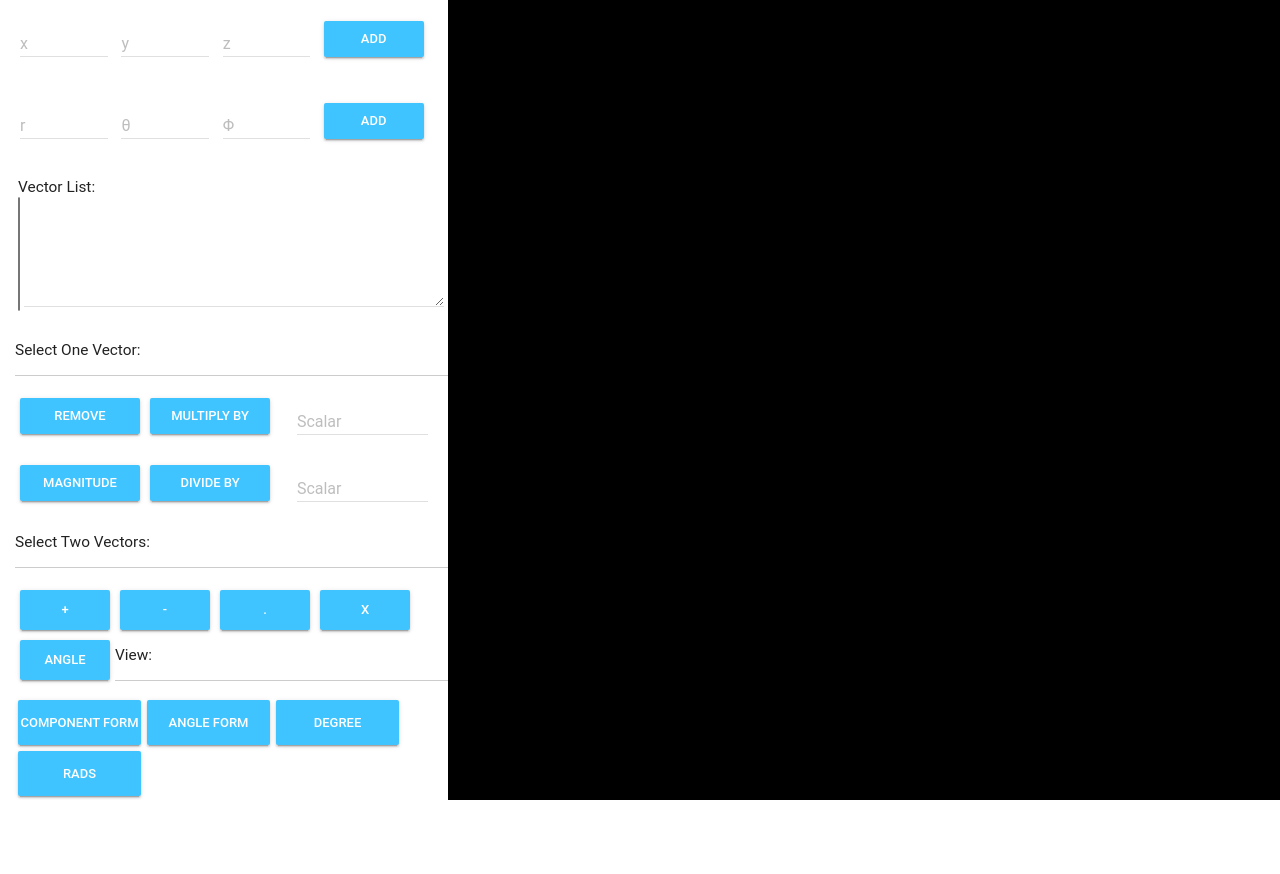
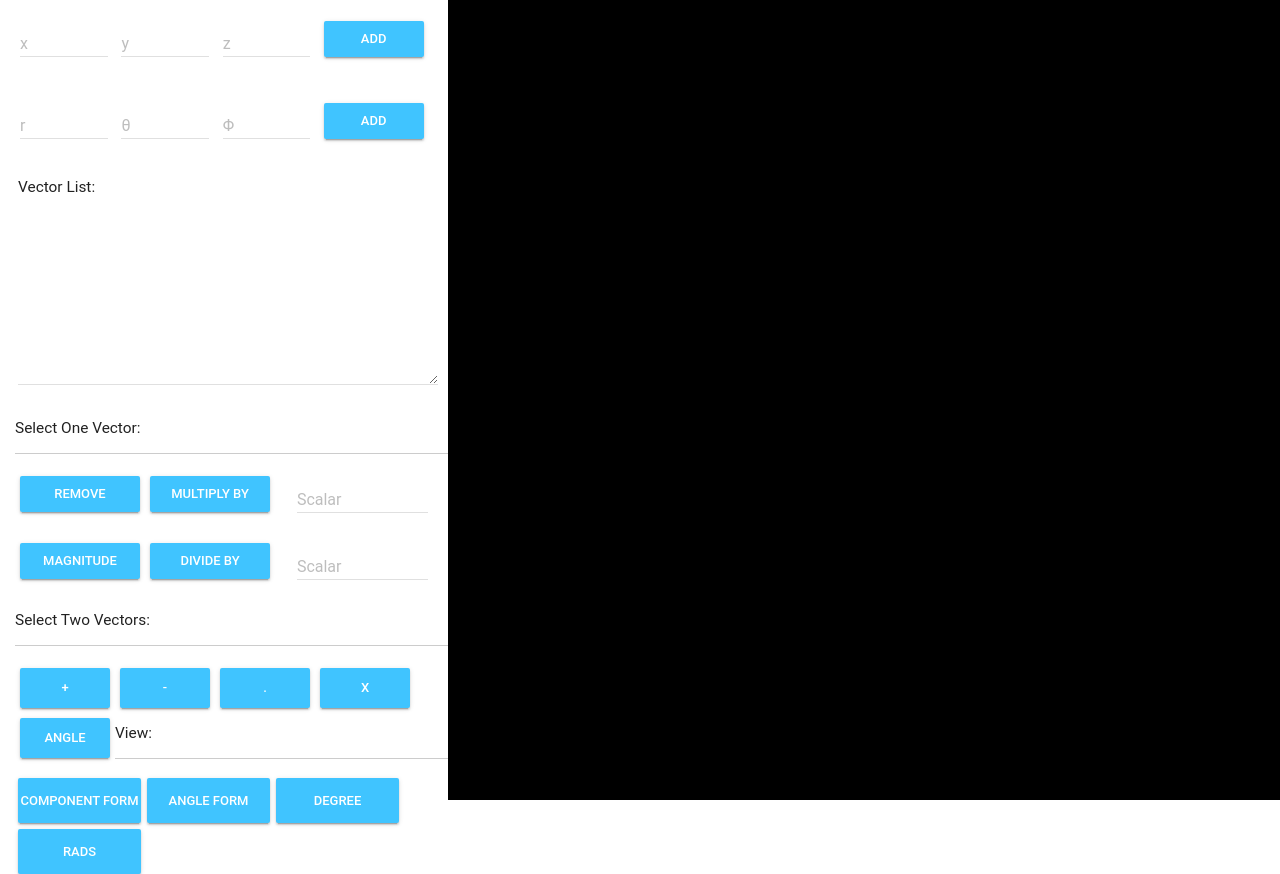
Before and after one commit to ColumbusDong/ColumbusDong.github.io, a website: page web/Buttons.html in a window 1280 px wide. Before the commit the page ends 800 px from the top, so only its background shows below. Drawn offline with Linux system fonts and the light colour scheme; animation ran at ten frames a second.

Commit message:
Fixed postioning of the vector list

```diff
--- a/web/css/index.css
+++ b/web/css/index.css
@@ -100,3 +100,17 @@ body {
     width: 100%;
     padding: 3px;
 }
+
+#vectorOption{
+    padding-top: 10px;
+    width: 95%;
+    border: none;
+    outline: none;
+    overflow-y: auto;
+    align-self: center;
+
+}
+#vectorOption option{
+    font-size: 1.2em;
+
+}
```
Also changed, not shown: web/index.html (+6 -4 lines).
